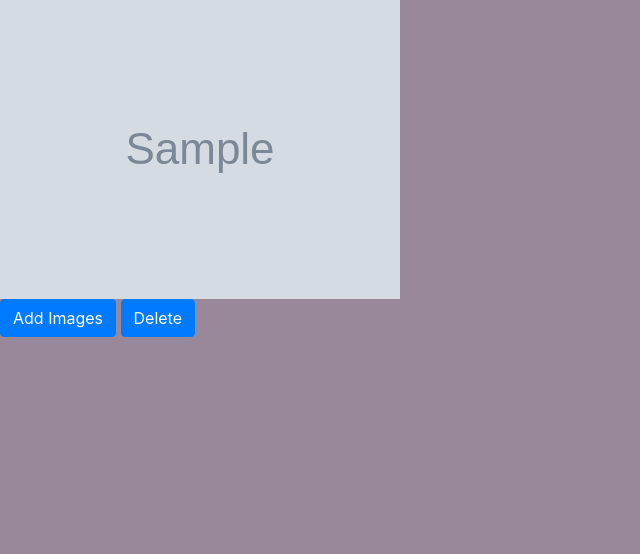
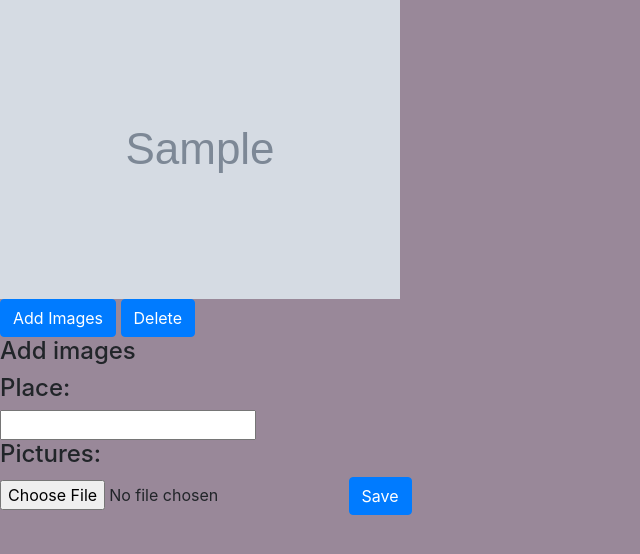
Before and after one commit to Saul1US/travel_book, a Django app: template travelbook/trips/templates/trips/place_details.html in a window 1280 px wide. Shown: the part 222-776 px from the top of the page, without its empty margins (0-640 px from the left). Run offline with Django 3.2, Linux system fonts and the light colour scheme; the template is opened without the code that fills it: most values are stand-ins (such as "Sample title", 1, 10 or a date in 2020); grey boxes marked "Sample" are stand-in pictures; form fields are guessed from the names that the template uses.

Commit message:
fixed DetailView

```diff
--- a/travelbook/trips/templates/trips/place_details.html
+++ b/travelbook/trips/templates/trips/place_details.html
@@ -13,5 +13,14 @@
 </div>
 <a href="{% url 'add_images' place.id %}" class="btn btn-primary btn-md">Add Images</a>
 <a href="{% url 'delete_place' place.id %}" class="btn btn-primary btn-md">Delete</a>
+<div class="FieldWrapper">
+    <h4>Add images</h4>
+    <form method="post" action="" enctype="multipart/form-data">
+        {% csrf_token%}
+        <h4>Place: </h4>{{ form.place }}
+        <h4>Pictures: </h4>{{ form.images }}
+        <input type="submit" value="Save" class="btn btn-primary">
+    </form>
+</div>
 
 {% endblock content %}
--- a/travelbook/trips/urls.py
+++ b/travelbook/trips/urls.py
@@ -12,5 +12,5 @@ urlpatterns = [
     path('delete_place/<int:pk>/', views.DeletePlaceView.as_view(), name='delete_place'),
     path('add_images/<int:pk>/', views.AddImagesView.as_view(), name='add_images'),
     path('place_entry/<int:id>/', views.PlaceCreateView.as_view(), name='place_entry'),
-    path('place_details/<int:id>/', views.place_details_view, name='place_details'),
+    path('place_details/<int:pk>/', views.PlaceDetailView.as_view(), name='place_details'),
 ]
```
Also changed, not shown: travelbook/trips/views.py (+25 -18 lines).
